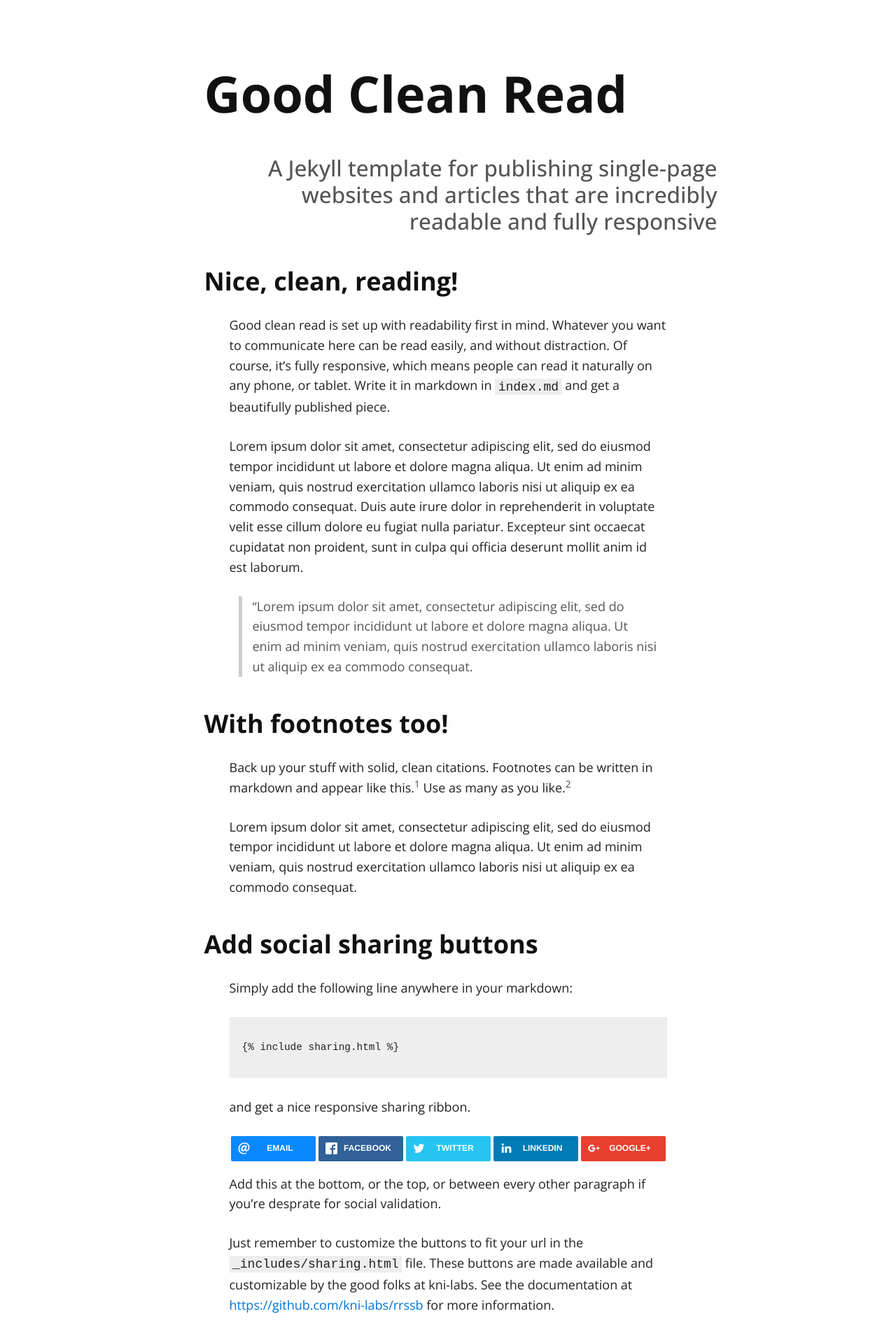
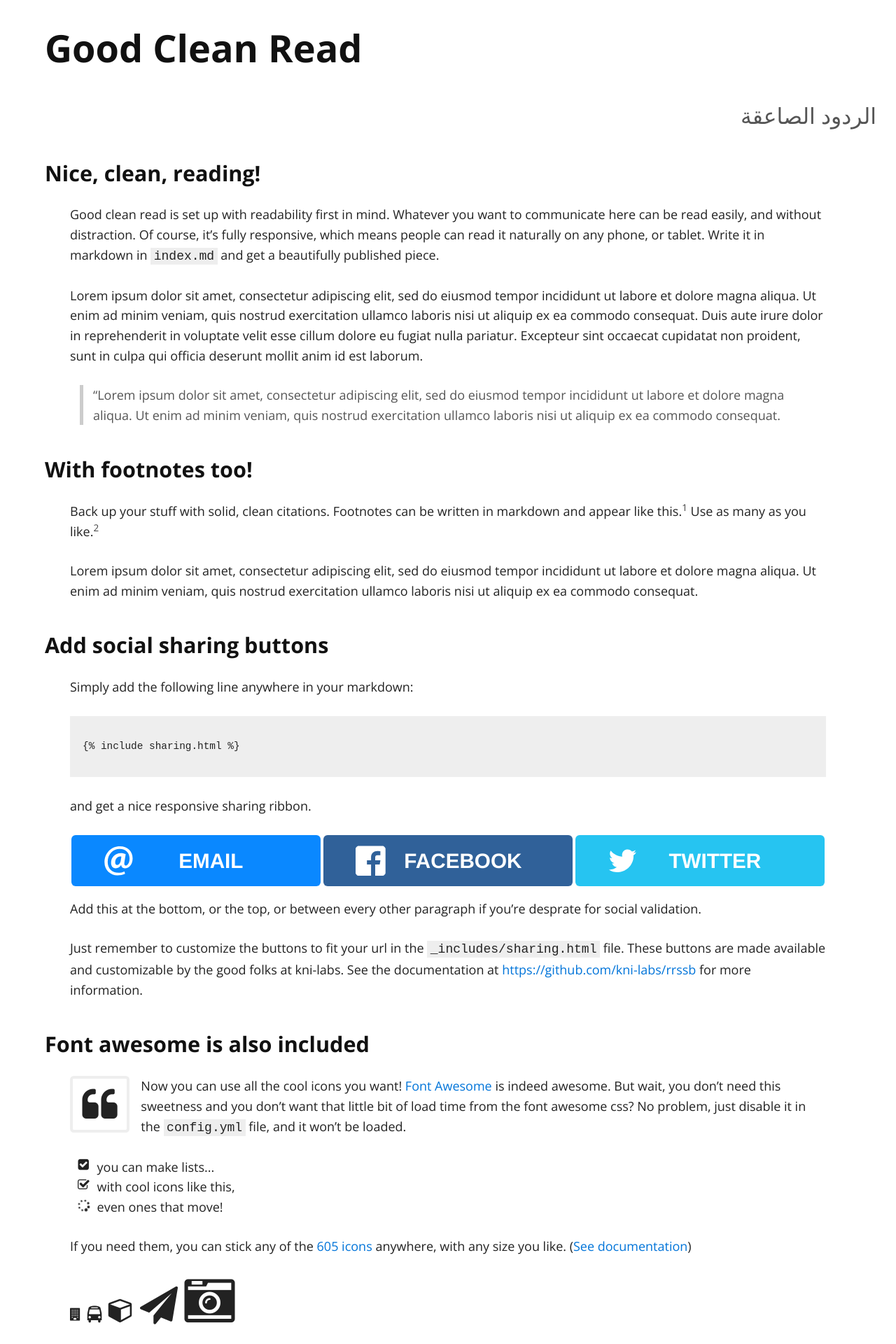
Before and after one commit to TruthPursue/TruthPursue.github.io, a Jekyll site: the page built from index.md, in a window 1280 px wide. Shown: the top 1920 px of the page at 70% size. Built offline with Jekyll 4.4.1, drawn with Linux system fonts in a browser that asks for light colours; nearby versions of some CDN libraries.

Commit message:
Improve styling + adding contents

```diff
--- a/_includes/sharing.html
+++ b/_includes/sharing.html
@@ -12,38 +12,26 @@
 			<!--  Replace with your URL. For best results, make sure you page has the proper FB Open Graph tags in header:
 				  https://developers.facebook.com/docs/opengraph/howtos/maximizing-distribution-media-content/ -->
 			<a href="https://www.facebook.com/sharer/sharer.php?u=" class="popup">
-        <span class="rrssb-icon"><svg xmlns="http://www.w3.org/2000/svg" viewBox="0 0 29 29"><path d="M26.4 0H2.6C1.714 0 0 1.715 0 2.6v23.8c0 .884 1.715 2.6 2.6 2.6h12.393V17.988h-3.996v-3.98h3.997v-3.062c0-3.746 2.835-5.97 6.177-5.97 1.6 0 2.444.173 2.845.226v3.792H21.18c-1.817 0-2.156.9-2.156 2.168v2.847h5.045l-.66 3.978h-4.386V29H26.4c.884 0 2.6-1.716 2.6-2.6V2.6c0-.885-1.716-2.6-2.6-2.6z"/></svg></span>
+				<span class="rrssb-icon">
+					<svg xmlns="http://www.w3.org/2000/svg" viewBox="0 0 29 29">
+						<path d="M26.4 0H2.6C1.714 0 0 1.715 0 2.6v23.8c0 .884 1.715 2.6 2.6 2.6h12.393V17.988h-3.996v-3.98h3.997v-3.062c0-3.746 2.835-5.97 6.177-5.97 1.6 0 2.444.173 2.845.226v3.792H21.18c-1.817 0-2.156.9-2.156 2.168v2.847h5.045l-.66 3.978h-4.386V29H26.4c.884 0 2.6-1.716 2.6-2.6V2.6c0-.885-1.716-2.6-2.6-2.6z"/>
+					</svg>
+				</span>
 				<span class="rrssb-text">facebook</span>
 			</a>
 		</li>
 
 		<li class="rrssb-twitter">
 			<!-- Replace href with your Meta and URL information  -->
-      <a href="https://twitter.com/intent/tweet?text="
-      class="popup">
+			<a href="https://twitter.com/intent/tweet?text=" class="popup">
 		        <span class="rrssb-icon">
 			        <svg xmlns="http://www.w3.org/2000/svg" width="28" height="28" viewBox="0 0 28 28">
-            <path d="M24.253 8.756C24.69 17.08 18.297 24.182 9.97 24.62c-3.122.162-6.22-.646-8.86-2.32 2.702.18 5.375-.648 7.507-2.32-2.072-.248-3.818-1.662-4.49-3.64.802.13 1.62.077 2.4-.154-2.482-.466-4.312-2.586-4.412-5.11.688.276 1.426.408 2.168.387-2.135-1.65-2.73-4.62-1.394-6.965C5.574 7.816 9.54 9.84 13.802 10.07c-.842-2.738.694-5.64 3.434-6.48 2.018-.624 4.212.043 5.546 1.682 1.186-.213 2.318-.662 3.33-1.317-.386 1.256-1.248 2.312-2.4 2.942 1.048-.106 2.07-.394 3.02-.85-.458 1.182-1.343 2.15-2.48 2.71z"
-            />
+				        <path d="M24.253 8.756C24.69 17.08 18.297 24.182 9.97 24.62c-3.122.162-6.22-.646-8.86-2.32 2.702.18 5.375-.648 7.507-2.32-2.072-.248-3.818-1.662-4.49-3.64.802.13 1.62.077 2.4-.154-2.482-.466-4.312-2.586-4.412-5.11.688.276 1.426.408 2.168.387-2.135-1.65-2.73-4.62-1.394-6.965C5.574 7.816 9.54 9.84 13.802 10.07c-.842-2.738.694-5.64 3.434-6.48 2.018-.624 4.212.043 5.546 1.682 1.186-.213 2.318-.662 3.33-1.317-.386 1.256-1.248 2.312-2.4 2.942 1.048-.106 2.07-.394 3.02-.85-.458 1.182-1.343 2.15-2.48 2.71z"/>
 			        </svg>
 		        </span>
 				<span class="rrssb-text">twitter</span>
 			</a>
 		</li>
 
-    <li class="rrssb-linkedin">
-      <!-- Replace href with your meta and URL information -->
-      <a href="http://www.linkedin.com/shareArticle?mini=true&amp;url=" class="popup">
-        <span class="rrssb-icon"><svg xmlns="http://www.w3.org/2000/svg" viewBox="0 0 28 28"><path d="M25.424 15.887v8.447h-4.896v-7.882c0-1.98-.71-3.33-2.48-3.33-1.354 0-2.158.91-2.514 1.802-.13.315-.162.753-.162 1.194v8.216h-4.9s.067-13.35 0-14.73h4.9v2.087c-.01.017-.023.033-.033.05h.032v-.05c.65-1.002 1.812-2.435 4.414-2.435 3.222 0 5.638 2.106 5.638 6.632zM5.348 2.5c-1.676 0-2.772 1.093-2.772 2.54 0 1.42 1.066 2.538 2.717 2.546h.032c1.71 0 2.77-1.132 2.77-2.546C8.056 3.593 7.02 2.5 5.344 2.5h.005zm-2.48 21.834h4.896V9.604H2.867v14.73z"/></svg></span>
-        <span class="rrssb-text">linkedin</span>
-      </a>
-    </li>
-    <li class="rrssb-googleplus">
-      <a href="https://plus.google.com/share?url=" class="popup">
-        <span class="rrssb-icon">
-          <svg xmlns="http://www.w3.org/2000/svg" width="24" height="24" viewBox="0 0 24 24"><path d="M21 8.29h-1.95v2.6h-2.6v1.82h2.6v2.6H21v-2.6h2.6v-1.885H21V8.29zM7.614 10.306v2.925h3.9c-.26 1.69-1.755 2.925-3.9 2.925-2.34 0-4.29-2.016-4.29-4.354s1.885-4.353 4.29-4.353c1.104 0 2.014.326 2.794 1.105l2.08-2.08c-1.3-1.17-2.924-1.883-4.874-1.883C3.65 4.586.4 7.835.4 11.8s3.25 7.212 7.214 7.212c4.224 0 6.953-2.988 6.953-7.082 0-.52-.065-1.104-.13-1.624H7.614z"/></svg>            </span>
-        <span class="rrssb-text">google+</span>
-      </a>
-    </li>
 	</ul>
 </div>
--- a/_layouts/page.html
+++ b/_layouts/page.html
@@ -13,7 +13,6 @@
   <article>
    <div class="container">
     <h3>{{ page.title }}</h3>
-
     {{ content }}
      </div>
    </article>
--- a/css/solo.css
+++ b/css/solo.css
@@ -16,7 +16,7 @@ body {
 
 @media (min-width: 30rem) {
   body {
-    margin-top: 5rem;
+    margin-top: 2rem;
   }
 }
 
@@ -49,7 +49,7 @@ h1 {
 
 @media (min-width: 30rem) {
   h1 {
-    font-size: 4rem;
+    font-size: 3rem;
   }
 }
 
@@ -59,7 +59,7 @@ h1 a {
 
 h2 {
   margin-top: 2rem;
-  font-size: 1.75rem;
+  font-size: 1.5rem;
   font-weight: 500;
   color: #555;
   text-align: right;
@@ -83,7 +83,7 @@ h3 {
 @media (min-width: 30rem) {
   h3 {
     margin-top: 2.5rem;
-    font-size: 2rem;
+    font-size: 1.7rem;
     margin-bottom: 1.5rem;
   }
 }
@@ -185,7 +185,7 @@ pre > code {
 }
 
 .container {
-  max-width: 625px;
+  max-width: 60em;
   margin: 0 auto;
   padding: 0 0.75rem;
 }
--- a/index.md
+++ b/index.md
@@ -2,7 +2,7 @@
 layout: default
 ---
 
-## A Jekyll template for publishing single-page websites and articles that are incredibly readable and fully responsive
+## الردود الصاعقة
 
 ### Nice, clean, reading!
 
```
Lines whose indentation alone changed are shown as unchanged.
